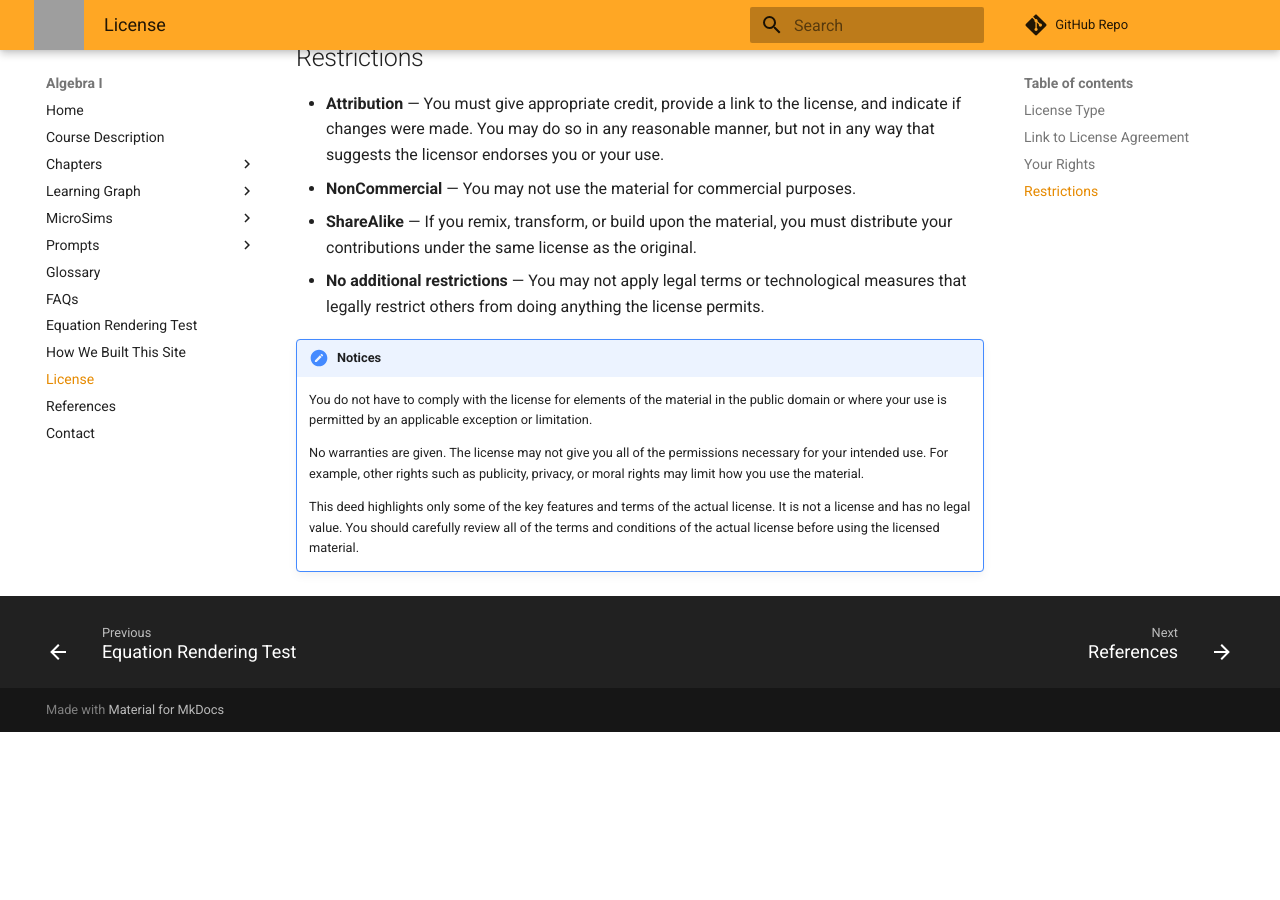
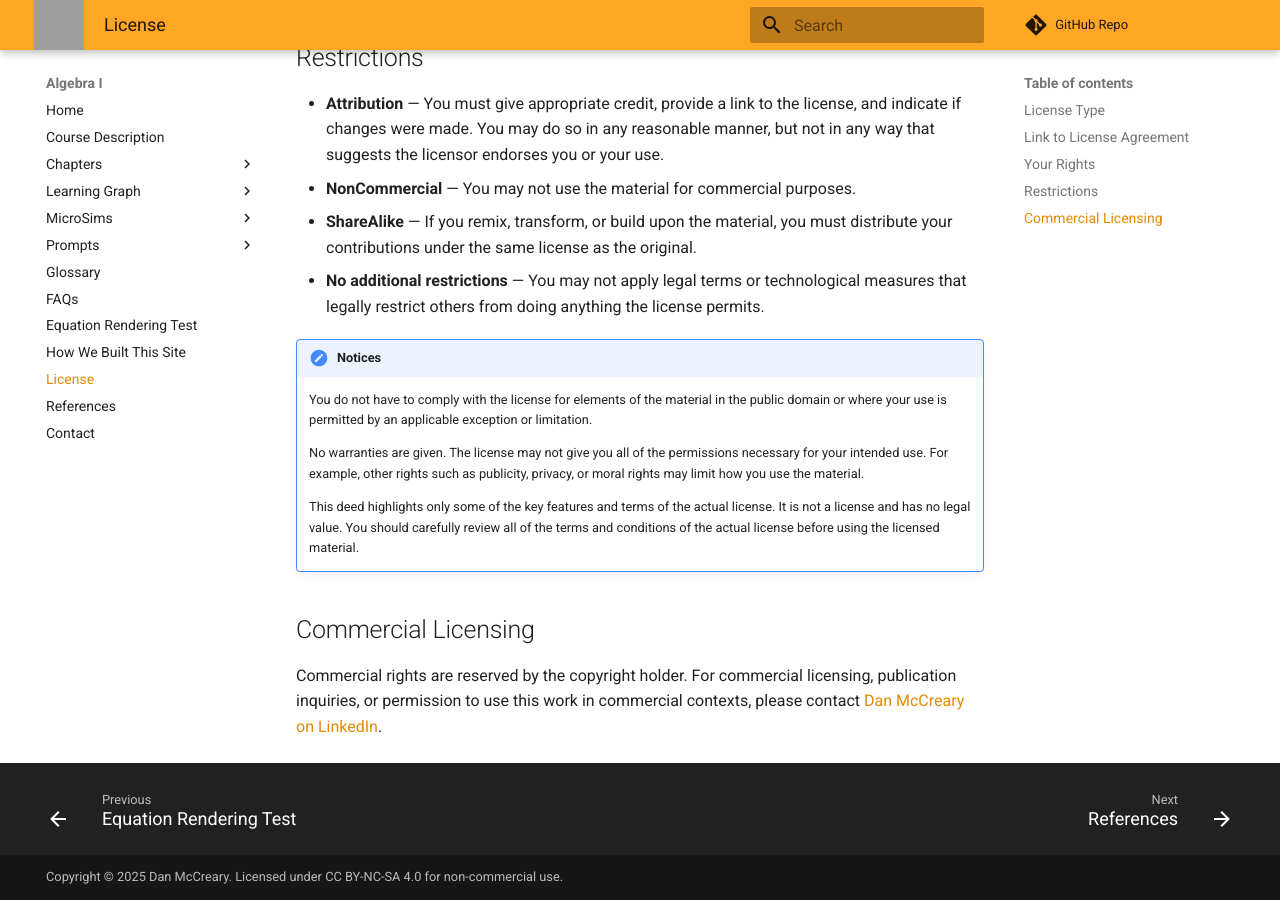
Before and after one commit to dmccreary/algebra-1, an MkDocs documentation site: the page built from docs/license.md, in a window 1280 px wide and 900 px high, scrolled down 892 px. Built offline with MkDocs 1.6.1 and Material for MkDocs 9.7.7, drawn with Linux system fonts in a browser that asks for light colours; comment, search, counter and statistics services are not loaded; before the commit the page ends 1624 px from its top, so only the background shows below that; grey boxes are pictures that could not be loaded.

Commit message:
copyright added to footer

```diff
--- a/docs/license.md
+++ b/docs/license.md
@@ -34,3 +34,7 @@
     No warranties are given. The license may not give you all of the permissions necessary for your intended use. For example, other rights such as publicity, privacy, or moral rights may limit how you use the material.
 
     This deed highlights only some of the key features and terms of the actual license. It is not a license and has no legal value. You should carefully review all of the terms and conditions of the actual license before using the licensed material.
+
+## Commercial Licensing
+
+Commercial rights are reserved by the copyright holder. For commercial licensing, publication inquiries, or permission to use this work in commercial contexts, please contact [Dan McCreary on LinkedIn](https://www.linkedin.com/in/danmccreary/).
--- a/mkdocs.yml
+++ b/mkdocs.yml
@@ -131,7 +131,9 @@
     - js/extra.js
     # needed for mathjax to work
     - https://unpkg.com/mathjax@3/es5/tex-mml-chtml.js
+copyright: Copyright &copy; 2025 Dan McCreary. Licensed under <a href="license/">CC BY-NC-SA 4.0</a> for non-commercial use.
 extra:
+  generator: false
   analytics:
     provider: google
     property: G-M17M3PRFHJ
```
